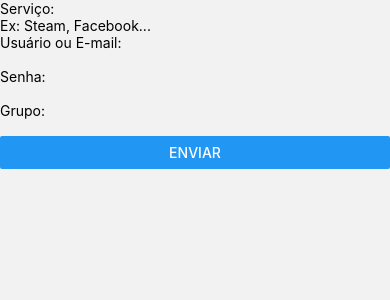
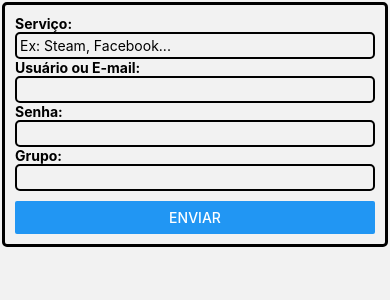
Before and after one commit to Gustavobbraz/power_security_keys, a React Native app: screen /CriarItem in a window 390 px wide. Shown: the top 300 px of the page. Built offline with nearby package versions, Linux system fonts and the light colour scheme.

Commit message:
alterações no design

```diff
--- a/package.json
+++ b/package.json
@@ -14,7 +14,8 @@
     "@react-navigation/native": "^6.1.15",
     "@react-navigation/native-stack": "^6.9.24",
     "axios": "^1.6.8",
-    "expo": "^51.0.0",
+    "expo": "^51.0.8",
+    "expo-cli": "^6.3.10",
     "expo-status-bar": "~1.12.1",
     "react": "18.2.0",
     "react-native": "0.74.1",
--- a/src/pages/CriarItem/index.js
+++ b/src/pages/CriarItem/index.js
@@ -2,7 +2,7 @@ import AsyncStorage from '@react-native-async-storage/async-storage';
 import { useNavigation } from "@react-navigation/native";
 import axios from 'axios';
 import React, { useState } from "react";
-import { Alert, Button, Text, TextInput, View } from "react-native";
+import { Alert, Button, Text, TextInput, View,StyleSheet, TouchableOpacity } from "react-native";
 
 export default function CriarItem() {
     const navigation = useNavigation();
@@ -57,33 +57,72 @@ export default function CriarItem() {
 
 
     return(
-        <View>
-            <Text>Serviço: </Text>
+        <View style={styles.box}>
+            <Text style={styles.Text}>Serviço: </Text>
             <TextInput
+                style={styles.TextBox}
                 placeholder="Ex: Steam, Facebook..."
                 value={name}
                 onChangeText={handleName}
             />
 
-            <Text>Usuário ou E-mail:</Text>
+            <Text style={styles.Text}>Usuário ou E-mail:</Text>
             <TextInput
+                style={styles.TextBox}
                 value={email}
                 onChangeText={handleEmail}
             />
 
-            <Text>Senha: </Text>
+            <Text style={styles.Text}>Senha: </Text>
             <TextInput
+                style={styles.TextBox}
                 value={senha}
                 onChangeText={handleSenha}
             />
 
-            <Text>Grupo: </Text>
+            <Text style={styles.Text}>Grupo: </Text>
             <TextInput
+                style={styles.TextBoxBottom}
                 value={grupo}
                 onChangeText={handleGrupo}
             />
-            <Button title="Enviar" onPress={handleSubmit}/>
+            <Button
+                style={styles.Button}
+                title="Enviar"
+                onPress={handleSubmit}/>
         </View>
     );
 
 };
+
+const styles = StyleSheet.create({
+
+    box: {
+        borderWidth: 3,
+        borderColor: 'black',
+        borderRadius: 5,
+        padding: 10,
+        margin:2,
+      },
+      TextBox: {
+        borderWidth: 2,
+        borderColor: 'black',
+        borderRadius: 5,
+        padding: 3,
+      },
+    Text:{
+        fontWeight:"bold"
+    },
+    TextBoxBottom:{
+        fontWeight:"bold",
+        borderWidth: 2,
+        borderColor: 'black',
+        borderRadius: 5,
+        padding: 3,
+        marginBottom: 10,
+
+    },
+    Button:{
+        padding: 10,
+    },
+});
--- a/src/pages/DetalhesContas/index.js
+++ b/src/pages/DetalhesContas/index.js
@@ -46,7 +46,7 @@ const DetalhesDaConta = () => {
     try {
       const token = await AsyncStorage.getItem('token');
 
-      await axios.delete(`http://192.168.0.34:8081/product/${id}`, {
+      await axios.delete(`http://ec2-3-88-108-42.compute-1.amazonaws.com:8081/product/${id}`, {
         headers: {
           Authorization: `Bearer ${token}`
         }
--- a/src/pages/SignIn/index.js
+++ b/src/pages/SignIn/index.js
@@ -70,6 +70,11 @@ export default function SignIn() {
             <TouchableOpacity style={styles.buttonRegister}
                               onPress={ () => navigation.navigate('RegistrarUser')}>
                 <Text style={styles.resgisterText}> Ainda nao tem uma conta ? cadastre-se </Text>
+            </TouchableOpacity>
+
+            <TouchableOpacity style={styles.buttonRegister}
+                              onPress={ () => navigation.navigate('DetalhesDaConta')}>
+                <Text style={styles.resgisterText}> DetalhesContas </Text>
             </TouchableOpacity>
 
 
```
Also changed, not shown: 1 other file (tests, documents, lock files or other folders).
